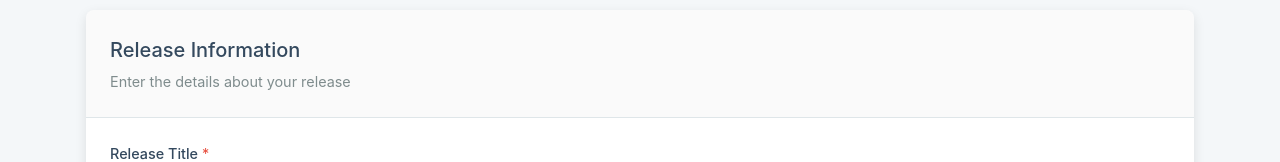
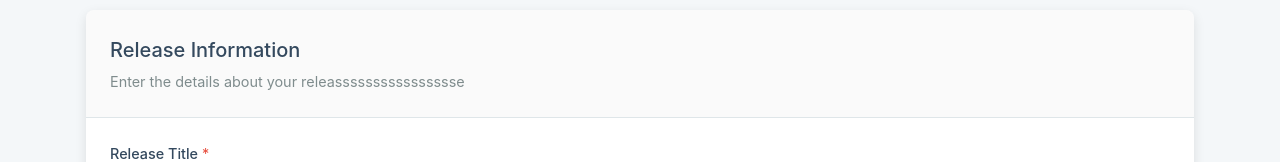
Before and after one commit to pow447/MetadataReleaseForm, a plain HTML site: page index.html in a window 1280 px wide. Shown: the part 269-431 px from the top of the page. Drawn offline with nearby package versions, Linux system fonts and the light colour scheme.

Commit message:
Update index.html

```diff
--- a/index.html
+++ b/index.html
@@ -37,7 +37,7 @@
             <div class="form-card">
                 <div class="form-card-header">
                     <h2 class="form-card-title">Release Information</h2>
-                    <p class="form-card-subtitle">Enter the details about your release</p>
+                    <p class="form-card-subtitle">Enter the details about your releasssssssssssssssse</p>
                 </div>
                 <div class="form-card-body">
                     <form id="releaseForm">
```
